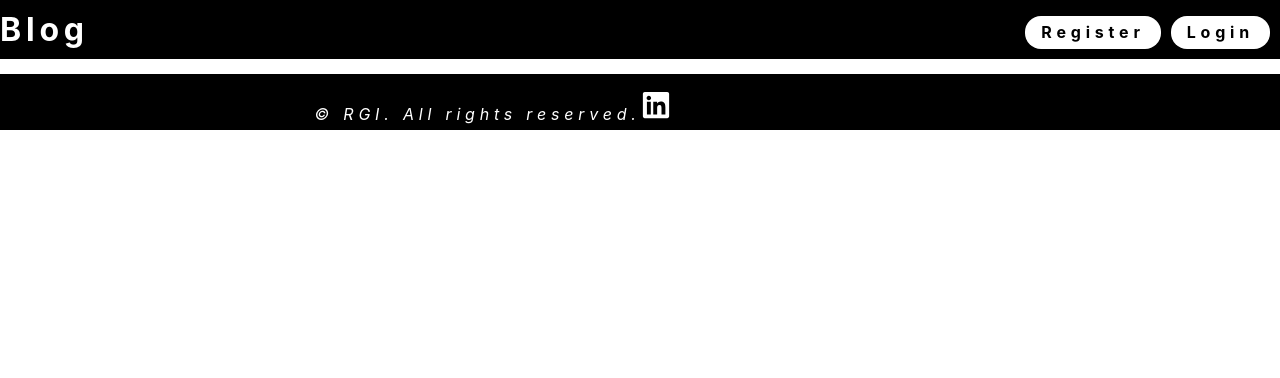
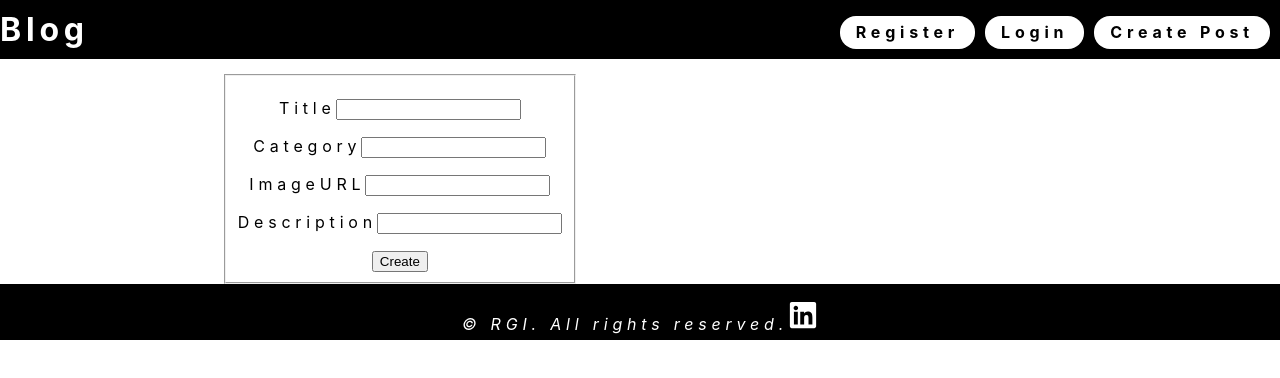
Before and after one commit to RadoslavIliev89/react-blog-project, a React (Create React App) app: page /create in a window 1280 px wide. Shown: the top 378 px of the page. Built offline with nearby package versions, Linux system fonts and the light colour scheme.

Commit message:
Added create posts

```diff
--- a/src/App.js
+++ b/src/App.js
@@ -6,6 +6,8 @@ import Footer from './components/Footer/Footer';
 import Home from './components/Home/Home';
 import Register from './components/Register/Register';
 import Login from './components/Login/Login';
+import CreatePost from './components/CreatePost/CreatePost';
+
 function App() {
   return (
     <div className="app">
@@ -14,6 +16,7 @@ function App() {
         <Route path="/" exact component={Home} />
         <Route path ="/register" component={Register}/>
         <Route path ="/login" component={Login}/>
+        <Route path="/create" component={CreatePost}/>
       </Switch>
       <Footer />
     </div>
--- a/src/components/CreatePost/CreatePost.js
+++ b/src/components/CreatePost/CreatePost.js
@@ -1,14 +1,12 @@
 import './CreatePost.css';
-import { useState } from 'react';
 import * as postService from '../services/postServices';
 const CreatePost = () => {
 
     const onChangeHandler = (e) => {
         e.preventDefault();
+        const { title, category, imageURL, description } = e.target
+        postService.create(title.value,category.value,imageURL.value,description.value, )
 
-        const { title, category, imageURL, description } = e.target
-        // let dataAndTime= new Data();
-        postService.create(title.value,category.value,imageURL.value,description.value );
     }
     return (
         <section className="create-section">
--- a/src/components/Header/Header.js
+++ b/src/components/Header/Header.js
@@ -1,4 +1,3 @@
-
 import { Link } from 'react-router-dom';
 import './Header.css';
 const Header = () => {
@@ -12,6 +11,7 @@ const Header = () => {
                     <ul>
                         <li><Link className="register-button" to={"/register"} >Register</Link></li>
                         <li><Link to={"/login"} >Login</Link></li>
+                        <li><Link className="create-button" to={"/create"} >Create Post</Link></li>
                     </ul>
                 </section>
 
--- a/src/components/Home/Home.js
+++ b/src/components/Home/Home.js
@@ -1,15 +1,24 @@
 import './Home.css';
-import CreatePost from '../CreatePost/CreatePost'
 import PostCard from './PostCard/PostCard';
+import * as postService from '../services/postServices';
+import firebase from '../../utils/firebaseDB';
 
+const firebaseDb = firebase.database().ref('posts');
 const Home = () => {
+
+
+    firebaseDb.on('value', getData)
+    function getData(data) {
+        console.log( typeof data.val());
+
+    }
 
 
 
 
     return (
         <div className="create">
-            <CreatePost />
+            <h1>Home page</h1>
             <ul className="posts-lists">
                 {[].map(x =>
                     <PostCard post={x} />
--- a/src/components/services/postServices.js
+++ b/src/components/services/postServices.js
@@ -1,15 +1,26 @@
 
 import firebase from '../../utils/firebaseDB';
-export const create = (title,category,imageUrl,description) => {
-    const post ={
+
+const firebaseDb = firebase.database().ref('posts');
+
+export const create = (title, category, imageURL, description,) => {
+    const post = {
         title,
         category,
-        imageUrl,
+        imageURL,
         description,
+    }
+    const autoId = firebaseDb.push().key;
+    return (
 
-    }
-    const firebaseDb = firebase.database().ref('posts')
-    return (
-        firebaseDb.push(post)
+        firebaseDb.child(autoId).set(post)
     );
 }
+
+export const get = () => {
+    firebaseDb.on('value', getData)
+    function getData(data) {
+        console.log(data);
+        return data;
+    }
+}
```
